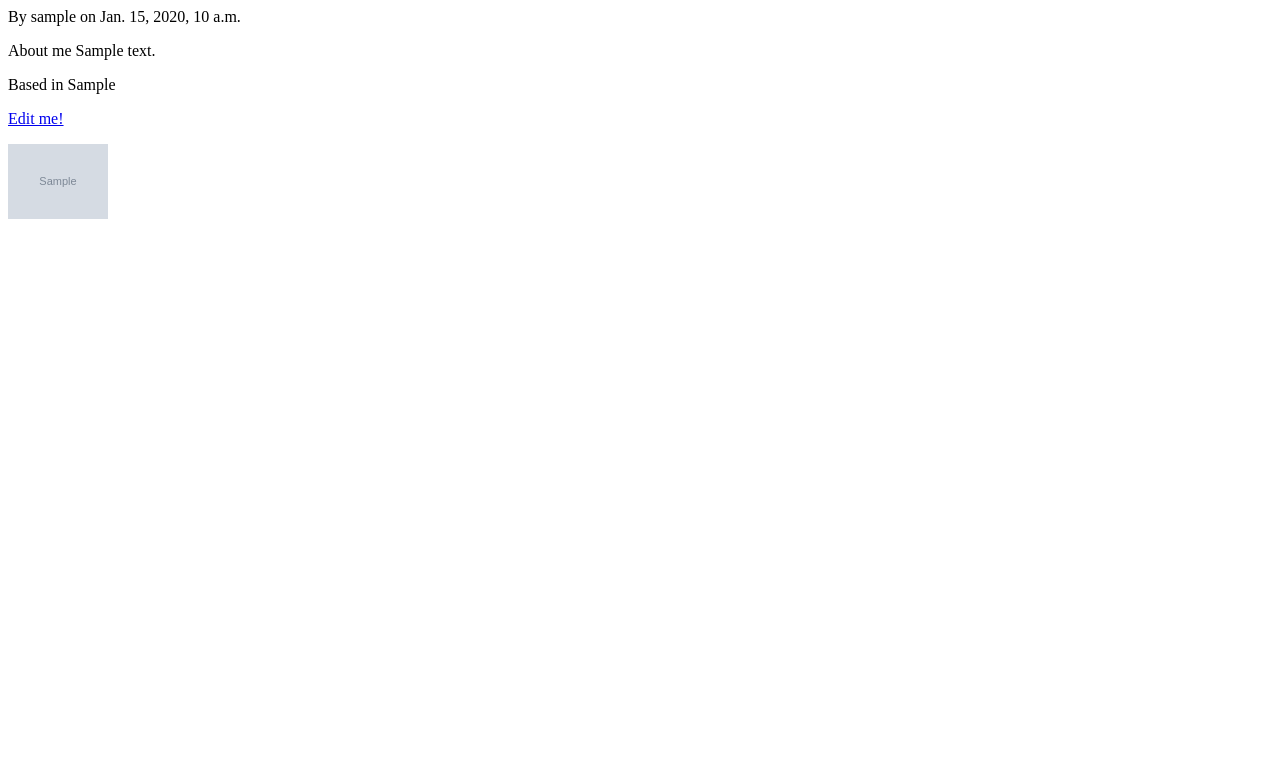
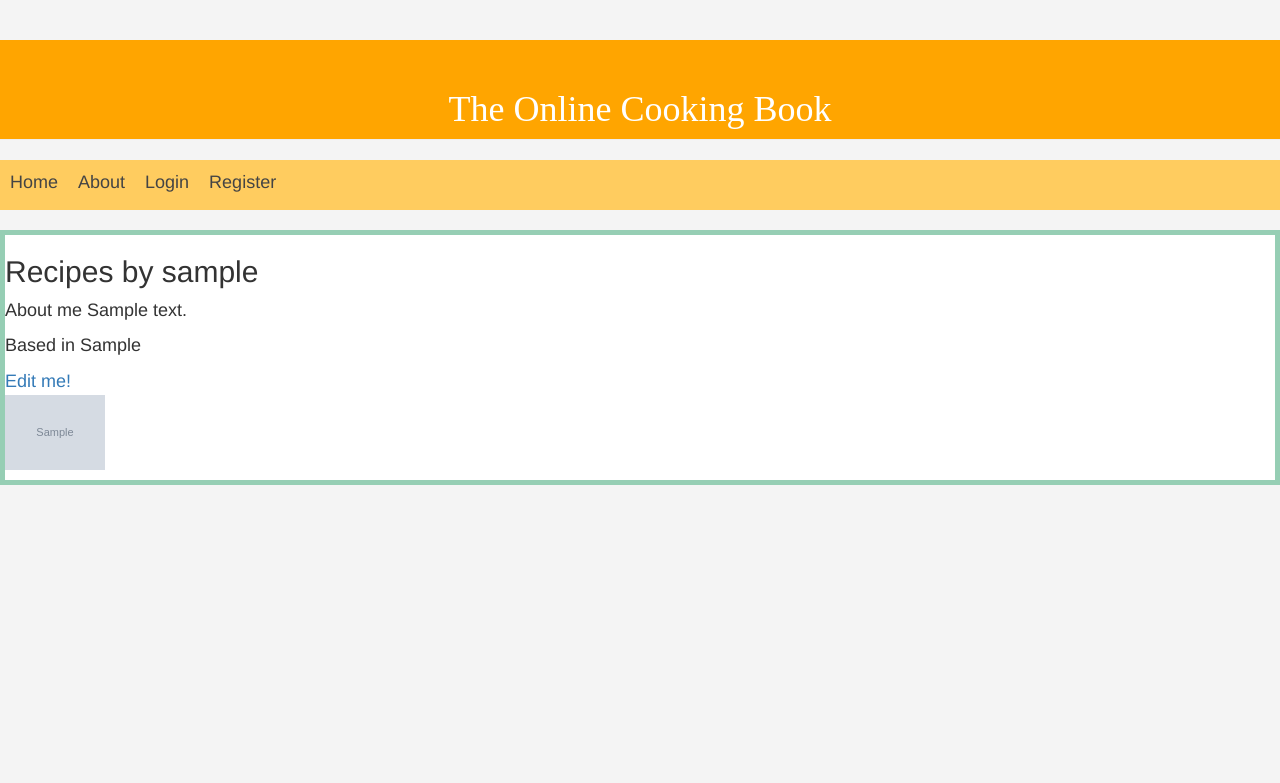
Before and after one commit to vyomapatel7/theonlinecookingbook, a Django app: page /profiles/1/ in a window 1280 px wide. Shown: the top 783 px of the page. Run offline with Django 3.2, Linux system fonts and the light colour scheme; tables that the repository leaves empty hold one stand-in row (values such as "Sample post"); grey boxes marked "Sample" are stand-in pictures; parts of the project's set-up code (start-up, migrations or seed data) failed here and were passed over; some libraries are stand-ins or nearby versions.

Commit message:
css changes

```diff
--- a/book/static/css/site.css
+++ b/book/static/css/site.css
@@ -1,7 +1,8 @@
 body{
     background-color:#f4f4f4;
-    padding-left: 15px;
+    padding-left: 0px;
     font-size: 15px;
+    margin-bottom: -5;
 }
 
 h1{
@@ -16,11 +17,10 @@ h1{
 .nav ul{
     background-color: #ffcc5f;
     text-align: center;
-    padding: 0;
+    padding: 10px;
     color: #ff6f69;
     width: auto;
     height: 50px;
-    margin: 10 auto;
 }
 
 .nav li{
@@ -47,13 +47,12 @@ h1{
   cursor: default;
 }
 
-p{
-    font-family: verdana;
-    font-size: 12px;
+.box {
+    background: #fff;
+    font-size: 18px;
+    border: 5px #96ceb4 solid;
+}
 
-
-.page-header {
-    background-color: #C25100;
-    margin-top: 0;
-    padding: 20px 20px 20px 40px;
+.box h2{
+    font-size: 30px;
 }
--- a/book/templates/book/base.html
+++ b/book/templates/book/base.html
@@ -16,7 +16,7 @@
 		<h1 class="page-header">The Online Cooking Book
 		</h1>
 
-		<nav class=nav>
+		<nav class="nav">
 			<ul>
 				<li><a href="{% url 'home' %}">Home</a></li>
 				<li><a href="{% url 'about' %}">About</a></li>
@@ -39,9 +39,10 @@
 			</ul>
 		</nav>
 	</header>
-		<p>
-    {% block content %}{% endblock content %}
-	{% block footer %}{% endblock footer %}
-		</p>
+			<p>
+			    {% block content %}{% endblock content %}
+			    	<link rel="stylesheet" href="{% static 'css/site.css' %}">
+				{% block footer %}{% endblock footer %}
+			</p>
 </body>
 </html>
--- a/book/templates/book/home.html
+++ b/book/templates/book/home.html
@@ -8,12 +8,14 @@
 <body>
 	<br>
     {% for profile in profiles %}
-        	<p> By <a href="{% url 'profile' id=profile.id %}"> {{ profile.user }} </a> </p>
+    	<div class= "box">
+        	<h2> Recipes by <a href="{% url 'profile' id=profile.id %}"> {{ profile.user }} </a> </h2>
         	<p> About me {{ profile.bio }} </p>
         	<p> Based in {{ profile.location }} </p>
         	<p> <img src="{{ profile.image.url }}", style= "width:100px;"/> </p>
         	<a href="{% url 'edit_profile' id=profile.id %}"> Edit me! </a>
         	<p>{{ post.text|linebreaksbr }}</p>
+        </div>
         	<br>
     {% endfor %}
 {% endblock content %}
--- a/book/templates/book/profile.html
+++ b/book/templates/book/profile.html
@@ -1,10 +1,14 @@
+{% extends "book/base.html" %}
+{% block content %}
 <html>
 <body>
-        <h1>{{ profile.name}}</h1>
-        <p> By {{ profile.user }} on {{ profile.created_date }} </p>
+	<div class= "box">
+        <h2> Recipes by {{ profile.user }} </h2>
         <p> About me {{ profile.bio }} </p>
         <p> Based in {{ profile.location }} </p>
         <a href="{% url 'edit_profile' id=profile.id %}"> Edit me! </a>
         <p> <img src="{{ profile.image.url }}", style= "width:100px;"/> </p>
+    </div>
+{% endblock content %}
 </body>
 </html>
```
Also changed, not shown: book/templates/book/profile.css (added).
